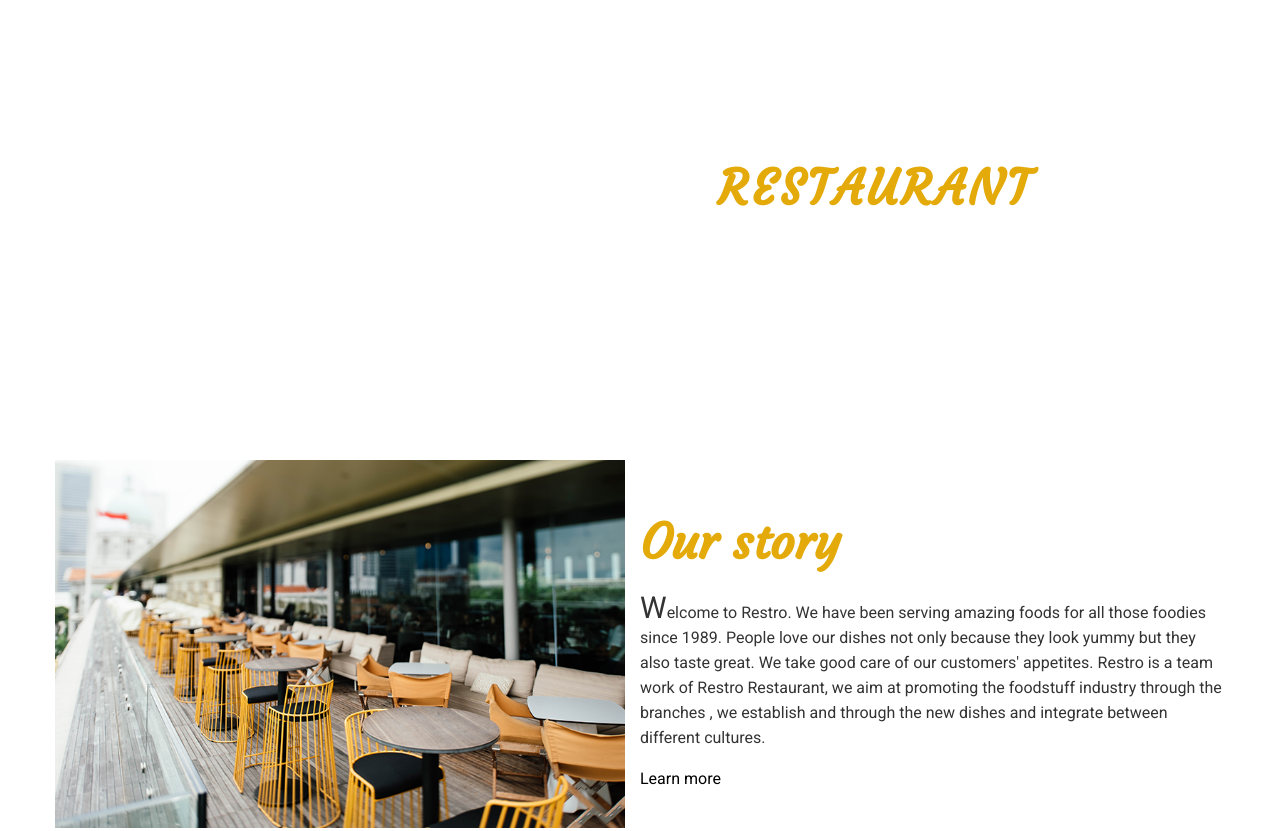
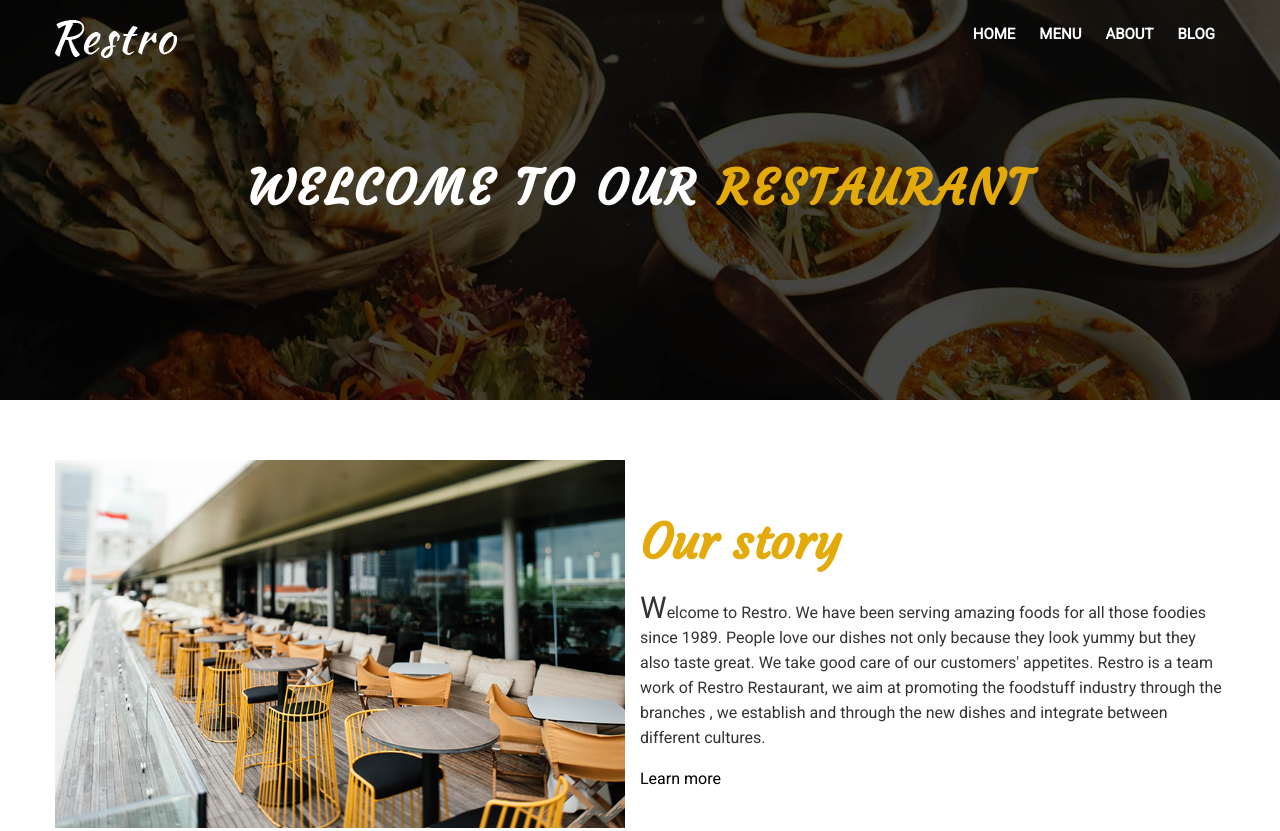
Before and after one commit to singhnavraj24/NS_finalprojectCSI140, a plain HTML site: page index.html in a window 1280 px wide. Shown: the top 831 px of the page. Drawn offline with Linux system fonts and the light colour scheme.

Commit message:
Update layout.css

```diff
--- a/layout.css
+++ b/layout.css
@@ -37,7 +37,7 @@ body{
     font-size: 2.1rem;
 }
 .full-banner{
-    background: url("..banner1.jpg") no-repeat;
+    background: url("banner1.jpg") no-repeat;
     height: 400px;
     background-size: cover;
 }
```
